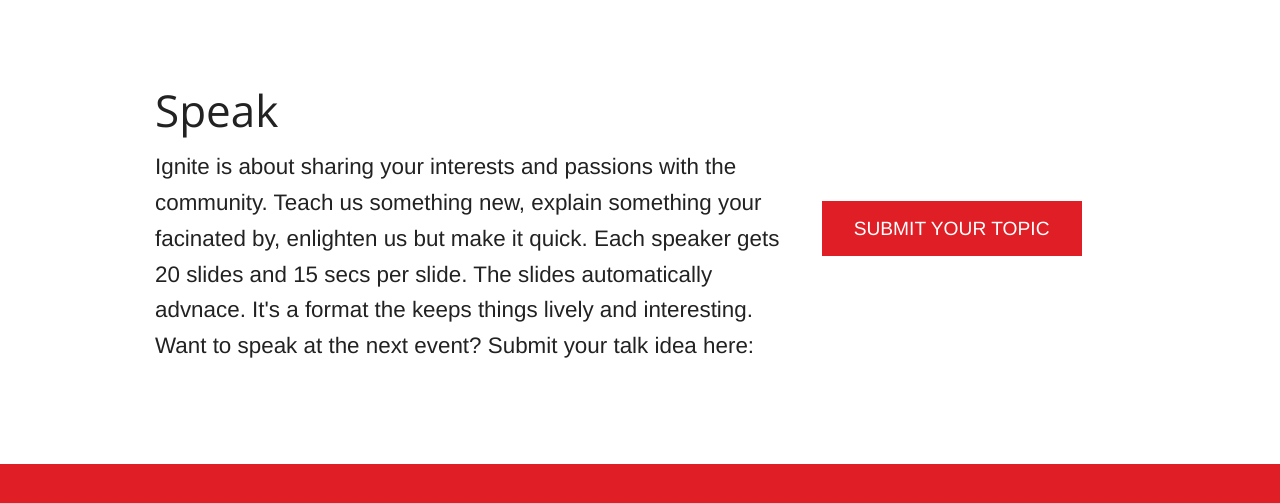
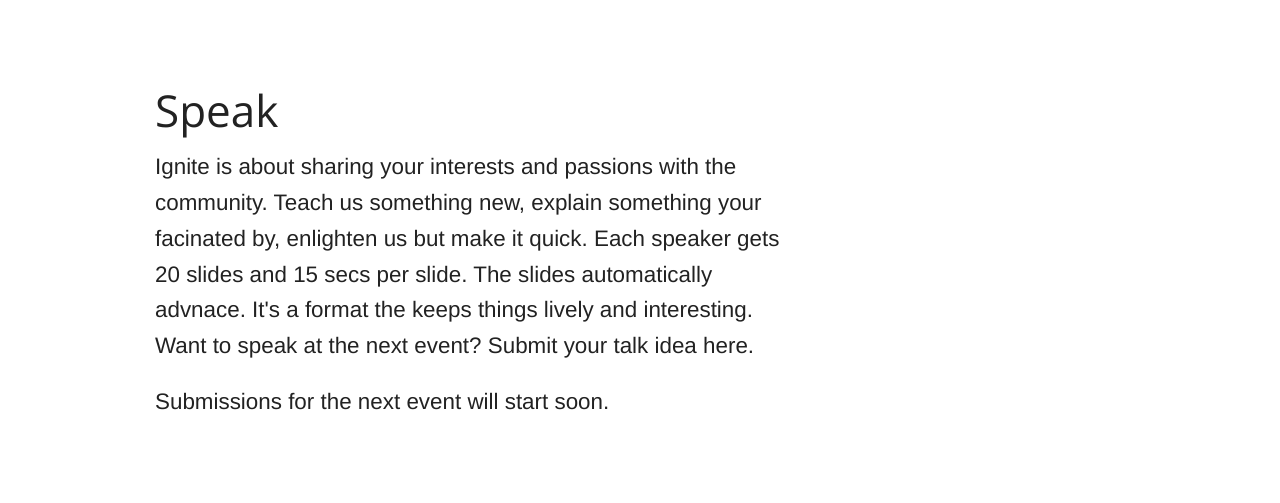
Before and after one commit to ignitesf/ignitesf.github.io, a Jekyll site: the page built from index.html, in a window 1280 px wide and 900 px high, scrolled down 1263 px, cut to the strip 106-626 px from the top of the window. Shown: the top 503 px of the strip. Built offline with Jekyll 4.4.1, drawn with Linux system fonts in a browser that asks for light colours; Markdown is read by kramdown in place of the engine named in the settings.

Commit message:
update links

```diff
--- a/index.html
+++ b/index.html
@@ -61,7 +61,7 @@ title: Ignite San Francisco
       Brava Theater <br>
       2781 24th St.<br>
       Tickets are $10</p>
-    <a href="https://ti.to/ignite-san-francisco/ignite-sf-9"><div class="button">Get Tickets</div></a>
+    <a href="https://tickets.ignitesanfrancisco.com"><div class="button">Get Tickets</div></a>
     <div  data-magellan-destination="speak"></div>
   </div>
 
@@ -71,10 +71,11 @@ title: Ignite San Francisco
   <div class="row speaking">
     <div class="large-8 medium-8 columns">
       <h1 >Speak</h1>
-      <p>Ignite is about sharing your interests and passions with the community. Teach us something new, explain something your facinated by, enlighten us but make it quick. Each speaker gets 20 slides and 15 secs per slide. The slides automatically advnace. It's a format the keeps things lively and interesting. Want to speak at the next event? Submit your talk idea here:</p>
+      <p>Ignite is about sharing your interests and passions with the community. Teach us something new, explain something your facinated by, enlighten us but make it quick. Each speaker gets 20 slides and 15 secs per slide. The slides automatically advnace. It's a format the keeps things lively and interesting. Want to speak at the next event? Submit your talk idea here.</p>
+      <p>Submissions for the next event will start soon.</p>
     </div>
     <div class="large-4 medium-4 columns">
-      <a href="https://docs.google.com/spreadsheet/viewform?formkey=dExuTHMzM2cta1dYZWhpZjNvamNzYkE6MA"><div class="button submit-topic">Submit your topic</div></a>
+<!--      <a href="https://docs.google.com/spreadsheet/viewform?formkey=dExuTHMzM2cta1dYZWhpZjNvamNzYkE6MA"><div class="button submit-topic">Submit your topic</div></a> -->
     </div>
   </div>
   <div data-magellan-destination="pastignites"></div>
```
